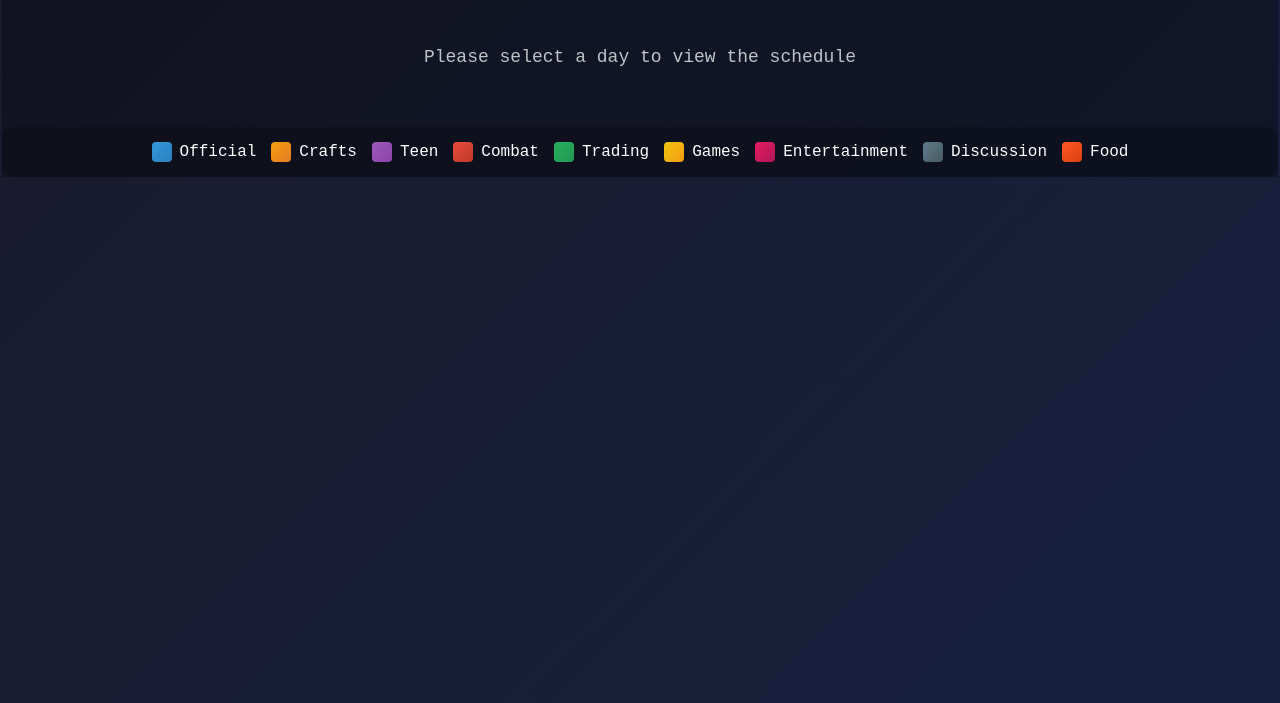
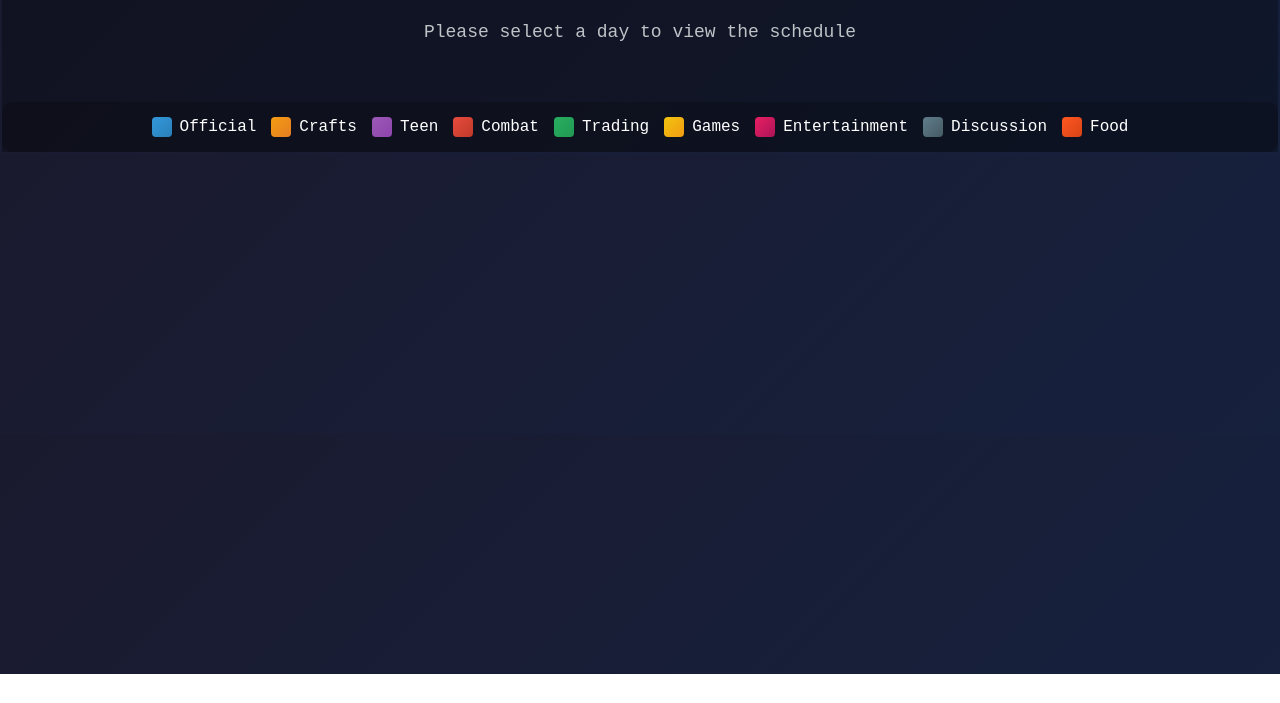
Before and after one commit to tenacioustechsalem/Timeline, a plain HTML site: page index.html in a window 1280 px wide. Shown: the part 126-829 px from the top of the page. After the commit the page ends 800 px from the top, so only its background shows below. Drawn offline with Linux system fonts and the light colour scheme.

Commit message:
Update index.html

```diff
--- a/index.html
+++ b/index.html
@@ -9,9 +9,9 @@
             font-family: 'Courier New', monospace;
             background: linear-gradient(135deg, #1a1a2e, #16213e);
             color: #fff;
-            margin: 2px;
+            margin: 0;
+            padding: 2px;
 
-            min-height: 100vh;
         }
 
         .container {
@@ -20,12 +20,10 @@
 
 
 
-        }
-
-        h1 {
+        }        h1 {
             text-align: center;
             color: #ffd700;
-
+            margin-top: 0;
             margin-bottom: 5px;
             font-size: 2.5em;
         }
```
